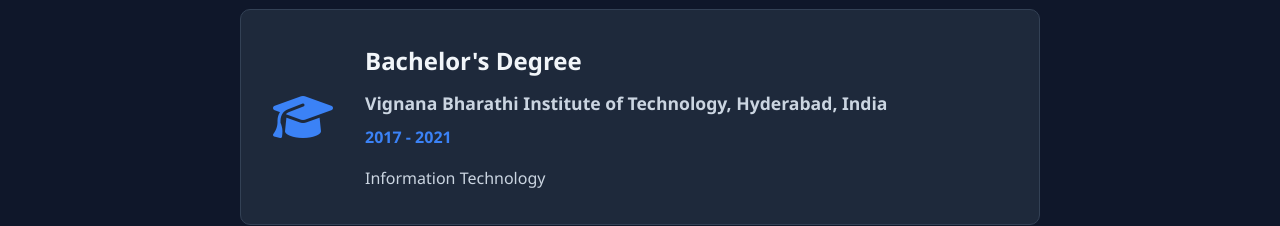
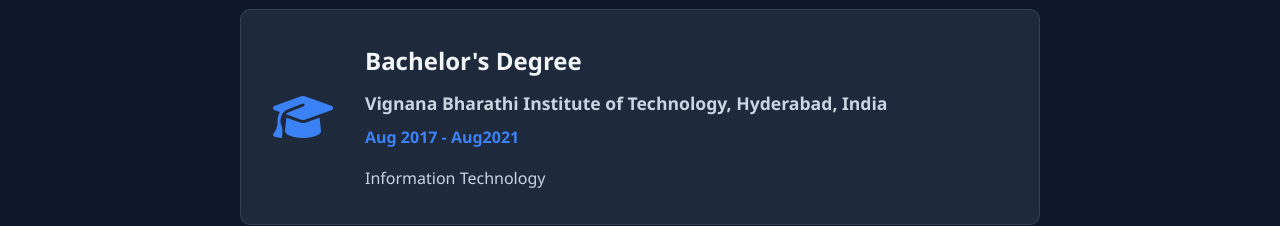
Before and after one commit to shashankbanala/Portfolio, a plain HTML site: page index.html in a window 1280 px wide. Shown: the part 5340-5566 px from the top of the page. Drawn offline with Linux system fonts and the light colour scheme.

Commit message:
Updated  Portfolio website

```diff
--- a/index.html
+++ b/index.html
@@ -324,7 +324,7 @@
                     <div class="education-details">
                         <h3>Bachelor's Degree</h3>
                         <h4>Vignana Bharathi Institute of Technology, Hyderabad, India</h4>
-                        <p class="education-period">2017 - 2021</p>
+                        <p class="education-period">Aug 2017 - Aug2021</p>
                         <p class="education-courses">Information Technology</p>
                     </div>
                 </div>
```
Also changed, not shown: 1 other file.
